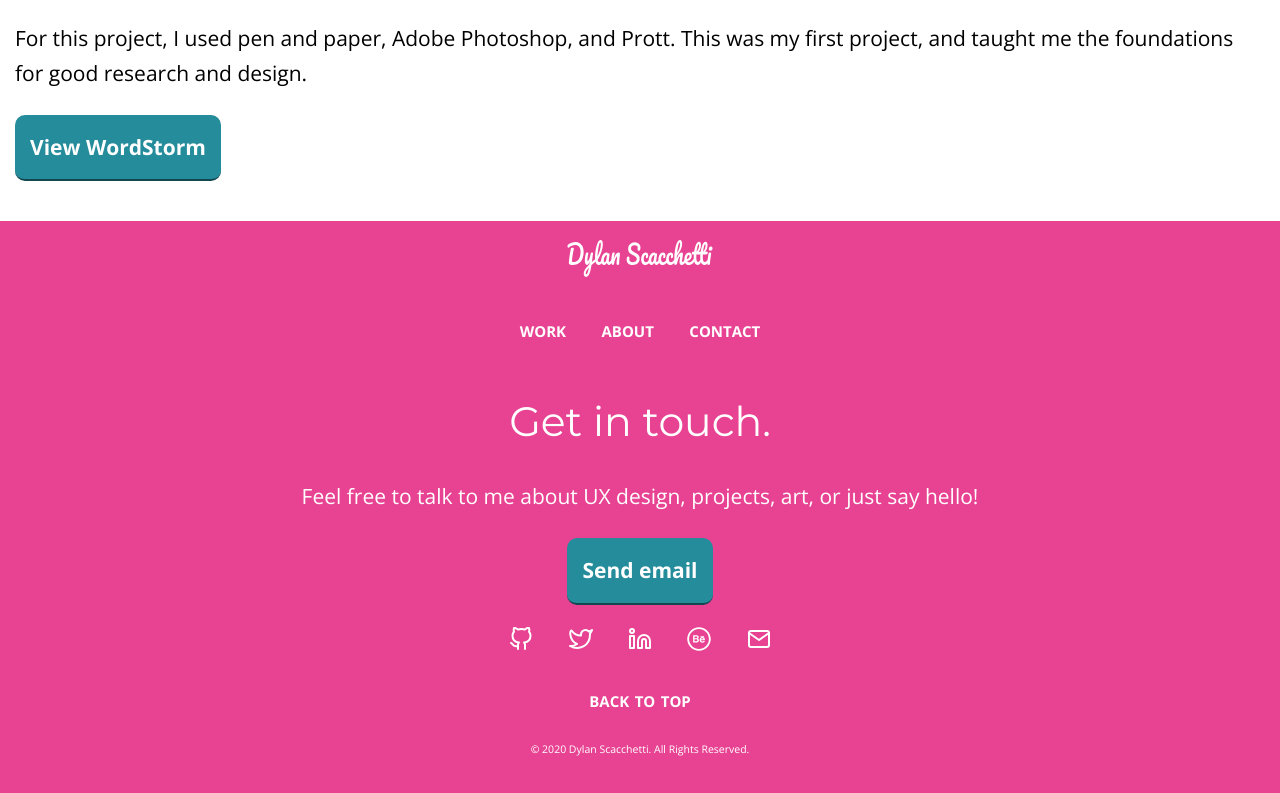
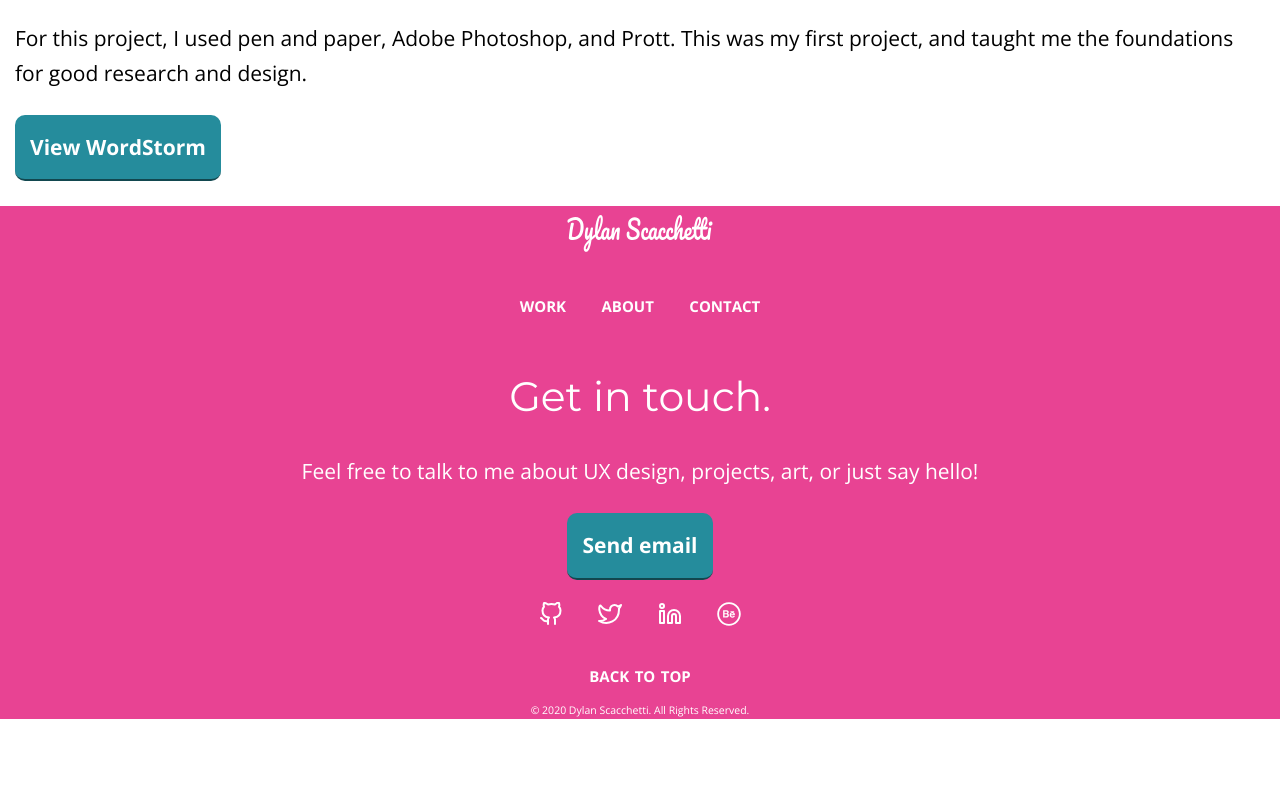
Before and after one commit to dscacchetti/Portfolio-Site-Dylan-Scacchetti, a plain HTML site: page index.html in a window 1280 px wide. Shown: the part 3967-4760 px from the top of the page. After the commit the page ends 4710 px from the top, so only its background shows below. Drawn offline with nearby package versions, Linux system fonts and the light colour scheme.

Commit message:
remove email button
redundant with send email

```diff
--- a/css/style.css
+++ b/css/style.css
@@ -239,8 +239,7 @@ main ol li::before {
 /* Contact section */
 #contact {
   background-color: #e84393;
-  padding: 10px 0;
-  margin-top: 40px;
+
 }
 
 #contact p {
--- a/index.html
+++ b/index.html
@@ -147,8 +147,9 @@
       <!-- END ROW 1-->
 
       <!-- ROW 2 -->
+      <div>
         <!-- COLUMN 1-->
-        <div class="nav">
+        <div class="container nav">
           <nav>
             <ul>
               <li><a href="index.html" title="work">work</a></li>
@@ -160,7 +161,7 @@
         <!-- END COLUMN 1 -->
 
         <!-- COLUMN 2-->
-        <div class="row">
+        <div class="container">
           <p class="large">
             Get in touch.
           </p>
@@ -172,11 +173,12 @@
               Send email
             </a>
           </div>
+        </div>
         <!-- END COLUMN 2 -->
 
         <!-- COLUMN 3-->
         <div>
-          <div class="nav">
+          <div class="container nav">
             <ul>
               <!-- GITHUB -->
               <li><a href="https://github.com/dscacchetti/" target="_blank" rel="noopener noreferrer" title="GitHub">
@@ -194,13 +196,9 @@
               <li><a href="https://www.behance.net/dylanscacchetti" target="_blank" rel="noopener noreferrer" title="Behance">
                   <img src="img\assets\behance.svg" class="icon" alt="Behance">
                 </a></li>
-              <!-- EMAIL -->
-              <li><a href="mailto:ux.dscacchetti@gmail.com" target="_blank" rel="noopener noreferrer" title="Email">
-                  <img src="img\assets\mail.svg" class="icon" alt="Email">
-                </a></li>
             </ul>
           </div>
-          <div class="nav">
+          <div class="container nav">
             <a href="#top">back to top</a>
           </div>
         </div>
```
Also changed, not shown: about.html (+0 -4 lines), ink-tank.html (+0 -4 lines).
